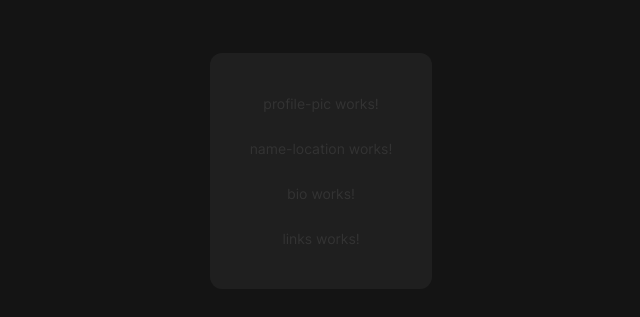
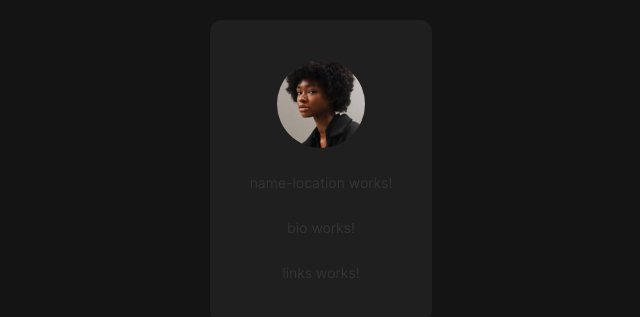
Before and after one commit to Kellenkjames/social-links, an Angular app in the folder social-links-profile/: page / in a window 1280 px wide. Shown: the part 229-546 px from the top of the page, without its empty margins (319-959 px from the left). Built offline with nearby package versions, Linux system fonts and the light colour scheme.

Commit message:
feat: profile image styles added and HTML markup

```diff
--- a/social-links-profile/src/app/profile-pic/profile-pic.component.html
+++ b/social-links-profile/src/app/profile-pic/profile-pic.component.html
@@ -1 +1,7 @@
-<p>profile-pic works!</p>
+<div class="profile-pic">
+  <img
+    class="profile-pic__img"
+    [src]="imageUrl"
+    alt="Profile image of Jessica Randall"
+  />
+</div>
--- a/social-links-profile/src/app/profile-pic/profile-pic.component.scss
+++ b/social-links-profile/src/app/profile-pic/profile-pic.component.scss
@@ -0,0 +1,9 @@
+@import '../../styles.scss';
+
+.profile-pic {
+  &__img {
+    height: 8.8rem;
+    width: 8.8rem;
+    border-radius: 50%;
+  }
+}
```
